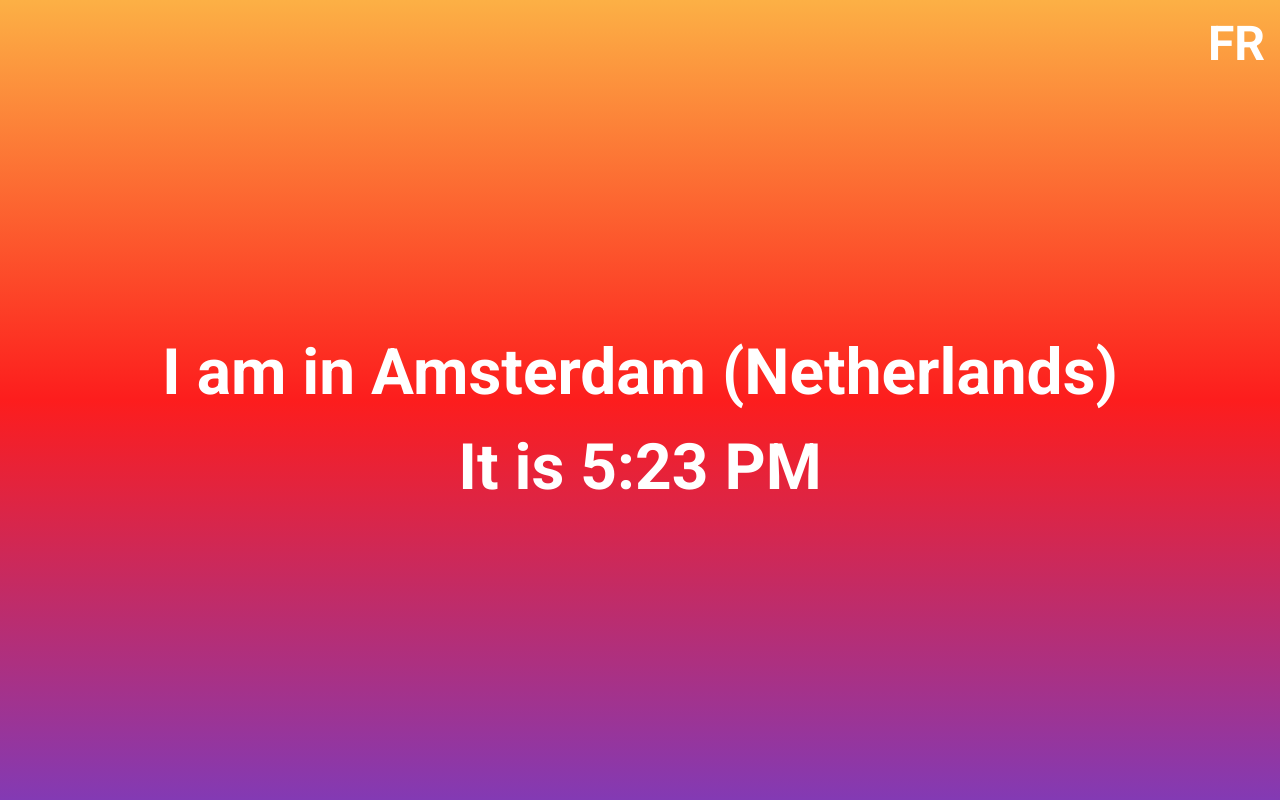
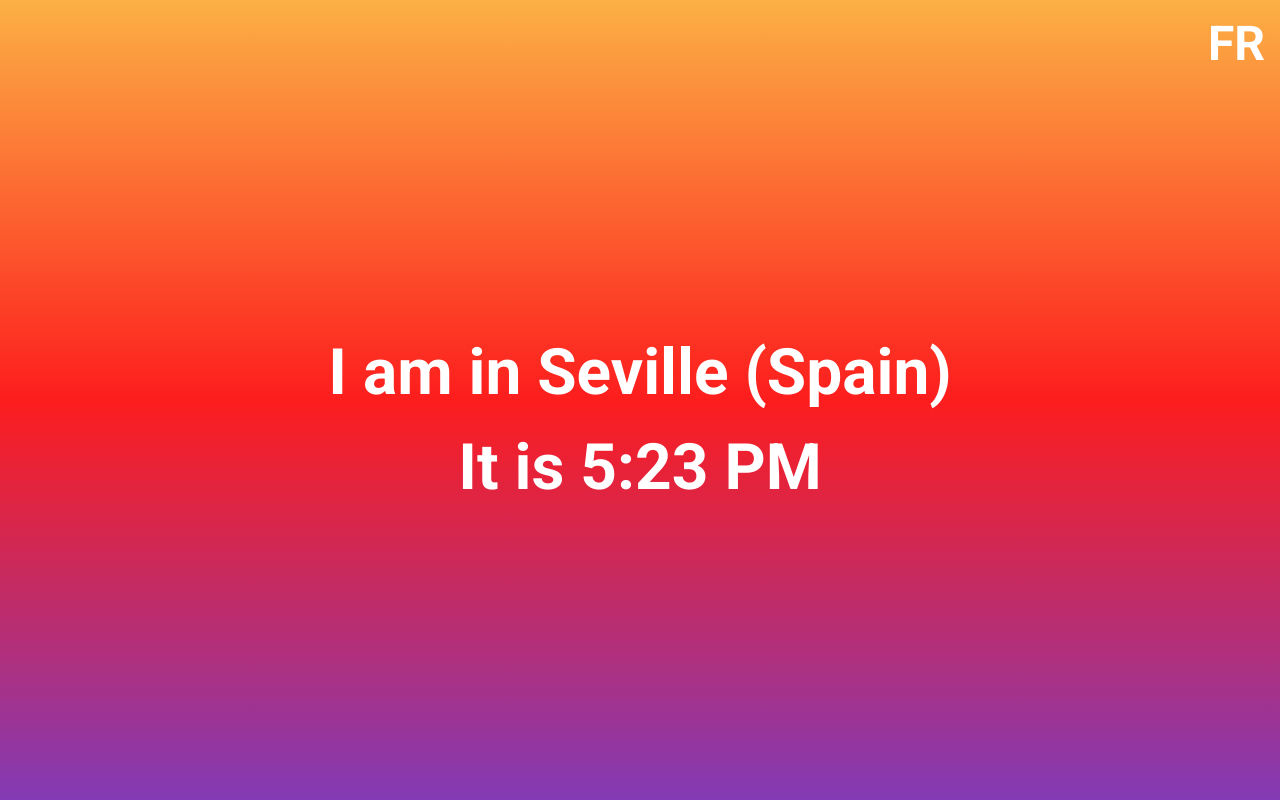
Before and after one commit to katima-g33k/where-am-i, a React (Create React App) app: page / in a window 1280 px wide. Built offline with nearby package versions, Linux system fonts and the light colour scheme.

Commit message:
Update location

```diff
--- a/src/data/index.ts
+++ b/src/data/index.ts
@@ -2,77 +2,12 @@ import { Data } from "../types";
 
 const data: Data[] = [
   {
-    from: "2024-02-20",
-    to: "2024-02-26",
-    timeZone: "Europe/Amsterdam",
-    city: {
-      en: "Amsterdam",
-      fr: "Amsterdam",
-    },
-    country: {
-      en: "Netherlands",
-      fr: "Pays-Bas",
-    }
-  },
-  {
-    from: "2024-02-27",
-    to: "2024-02-28",
-    timeZone: "Europe/Brussels",
-    city: {
-      en: "Brussels",
-      fr: "Bruxelles",
-    },
-    country: {
-      en: "Belgium",
-      fr: "Belgique",
-    }
-  },
-  {
-    from: "2024-02-29",
-    to: "2024-02-29",
-    timeZone: "Europe/Luxembourg",
-    city: {
-      en: "Luxembourg",
-      fr: "Luxembourg",
-    },
-    country: {
-      en: "Luxembourg",
-      fr: "Luxembourg",
-    }
-  },
-  {
-    from: "2024-03-01",
-    to: "2024-03-02",
-    timeZone: "Europe/Paris",
-    city: {
-      en: "Dijon",
-      fr: "Dijon",
-    },
-    country: {
-      en: "France",
-      fr: "France",
-    }
-  },
-  {
-    from: "2024-03-03",
-    to: "2024-03-03",
-    timeZone: "Europe/Madrid",
-    city: {
-      en: "Barcelona",
-      fr: "Barcelone",
-    },
-    country: {
-      en: "Spain",
-      fr: "Espagne",
-    }
-  },
-  {
-    from: "2024-03-04",
+    from: "2024-03-07",
     to: "2024-03-12",
     timeZone: "Europe/Madrid",
     city: {
-      en: "Valencia",
-      fr: "Valence",
+      en: "Seville",
+      fr: "Seville",
     },
     country: {
       en: "Spain",
```
